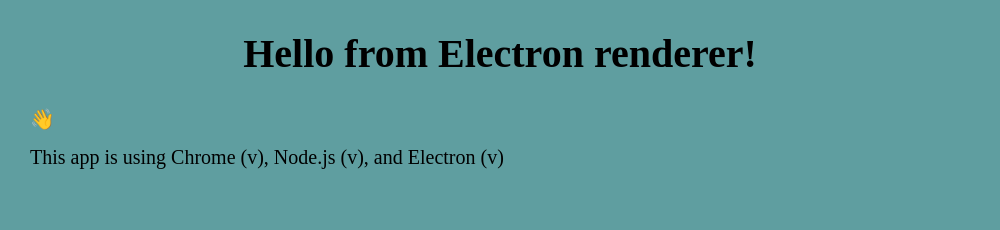
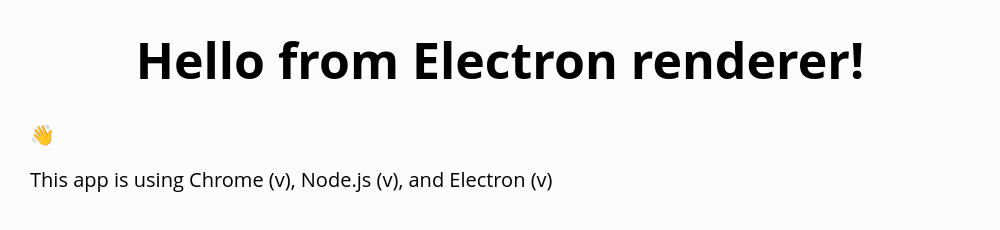
Before and after one commit to vbsmbb/electron-tut, an Electron app: page index.html in a window 1000 px wide. Drawn offline with Linux system fonts and the light colour scheme; no server answers.

Commit message:
Added some style and different font.

```diff
--- a/index.html
+++ b/index.html
@@ -13,9 +13,17 @@
     />
     <title>Electron Renderer</title>
     <link rel="stylesheet" href="style.css" />
+    <!-- <link
+      href="https://fonts.googleapis.com/css2?family=Roboto:wght@400;500;700&display=swap"
+      rel="stylesheet"
+    /> -->
+    <link
+      href="https://fonts.googleapis.com/css2?family=Open+Sans:wght@400;500;600;700&family=Roboto:wght@400;500;700&display=swap"
+      rel="stylesheet"
+    />
   </head>
   <body>
-    <h1>Hello from Electron renderer!</h1>
+    <h1 class="header">Hello from Electron renderer!</h1>
     <p class="para">👋</p>
     <p class="para para--info" id="info">Info</p>
     <!-- <p class="para para--vers">Versions</p> -->
--- a/style.css
+++ b/style.css
@@ -10,16 +10,19 @@
 }
 
 body {
-  background-color: cadetblue;
+  background-color: #fcfcfc;
+  font-family: "Open Sans", sans-serif;
 }
 
-h1 {
-  font-size: 4rem;
+.header {
+  font-size: 5rem;
   text-align: center;
   margin: 3rem;
+  line-height: 1.2;
 }
 
 .para {
   margin: 1.5rem 3rem;
   font-size: 2rem;
+  line-height: 1.5;
 }
```
